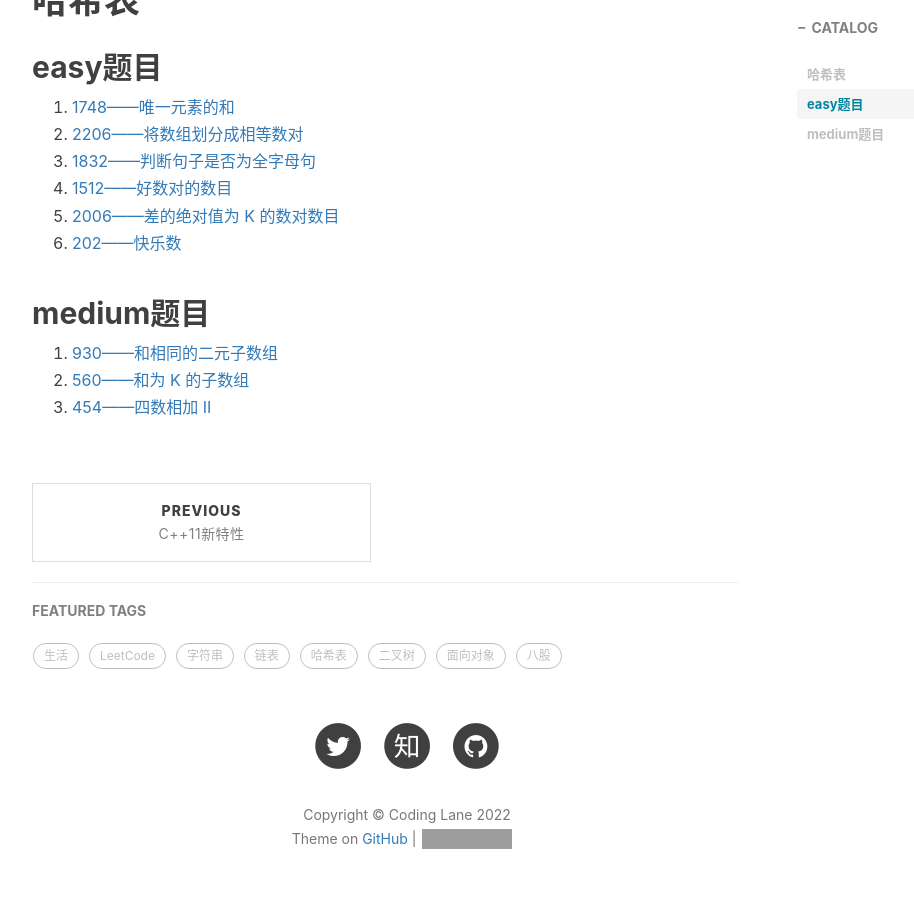
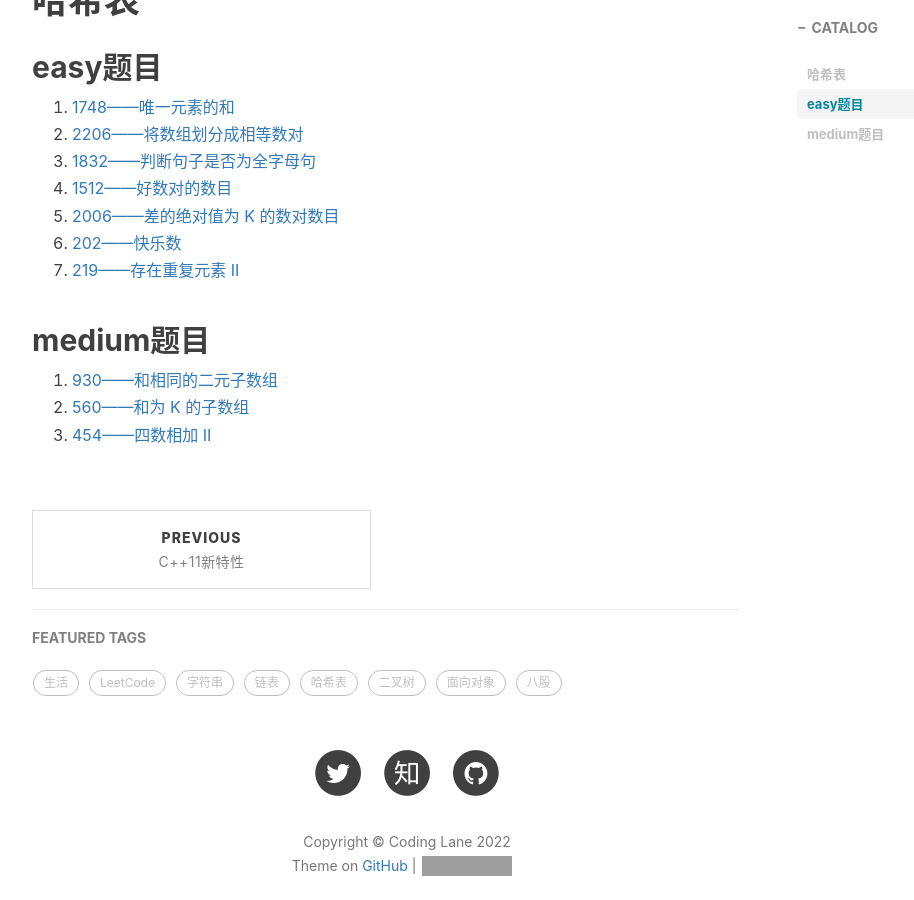
Before and after one commit to xie96808/xie96808.github.io, a Jekyll site: the page built from _posts/2022-05-22-刷题分类!.md, in a window 1280 px wide and 900 px high, scrolled down 709 px. Shown: the whole window, without its empty margins (233-1147 px from the left). Built offline with Jekyll 4.4.1, drawn with Linux system fonts in a browser that asks for light colours; nearby versions of some CDN libraries; comment, search, counter and statistics services are not loaded; grey boxes are pictures that could not be loaded.

Commit message:
Update 2022-05-22-刷题分类!.md

```diff
--- a/_posts/2022-05-22-刷题分类!.md
+++ b/_posts/2022-05-22-刷题分类!.md
@@ -27,6 +27,7 @@ tags:								#标签
 4. [1512——好数对的数目](https://leetcode.cn/problems/number-of-good-pairs/)
 5. [2006——差的绝对值为 K 的数对数目](https://leetcode.cn/problems/count-number-of-pairs-with-absolute-difference-k/)
 6. [202——快乐数](https://leetcode.cn/problems/happy-number/)
+7. [219——存在重复元素 II](https://leetcode.cn/problems/contains-duplicate-ii/)
 
 ## medium题目
 
```
